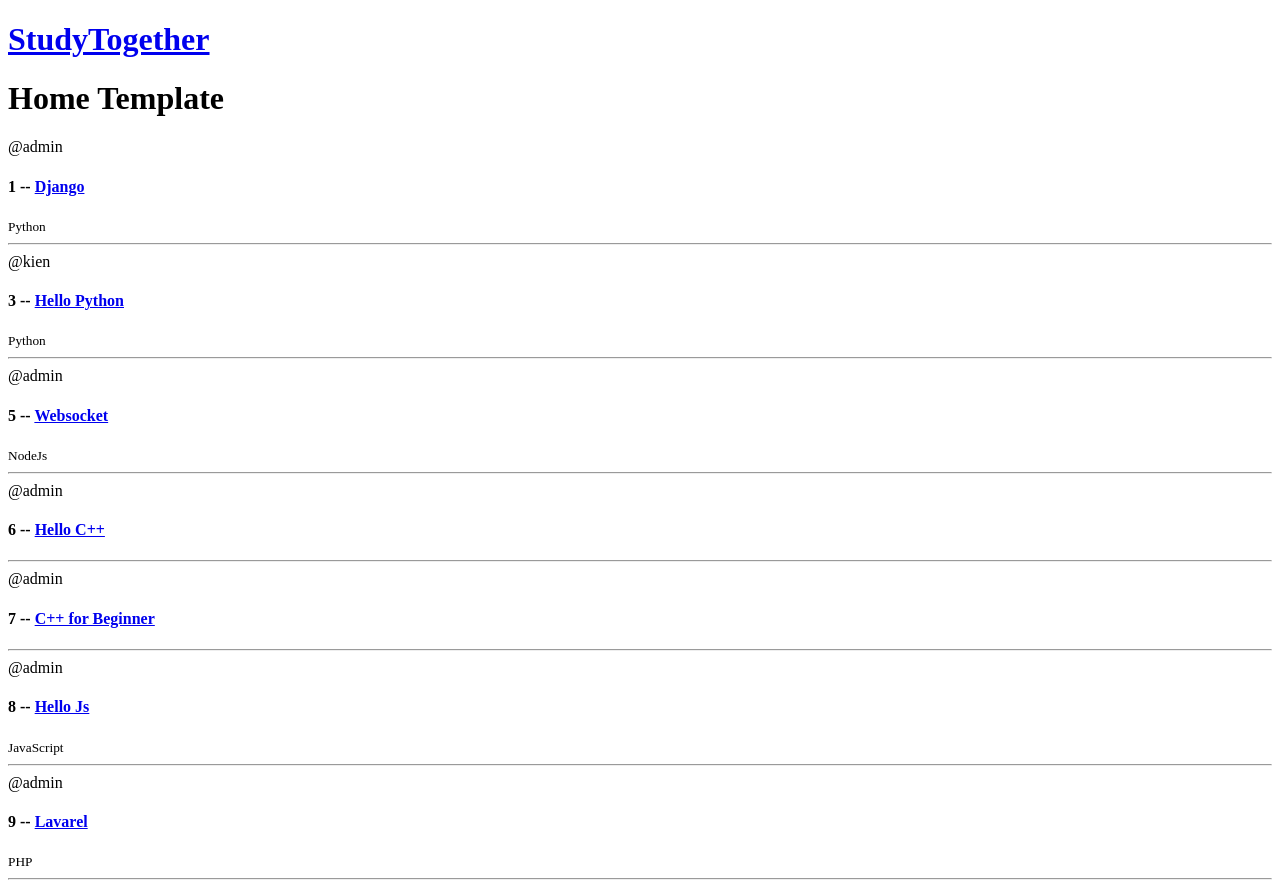
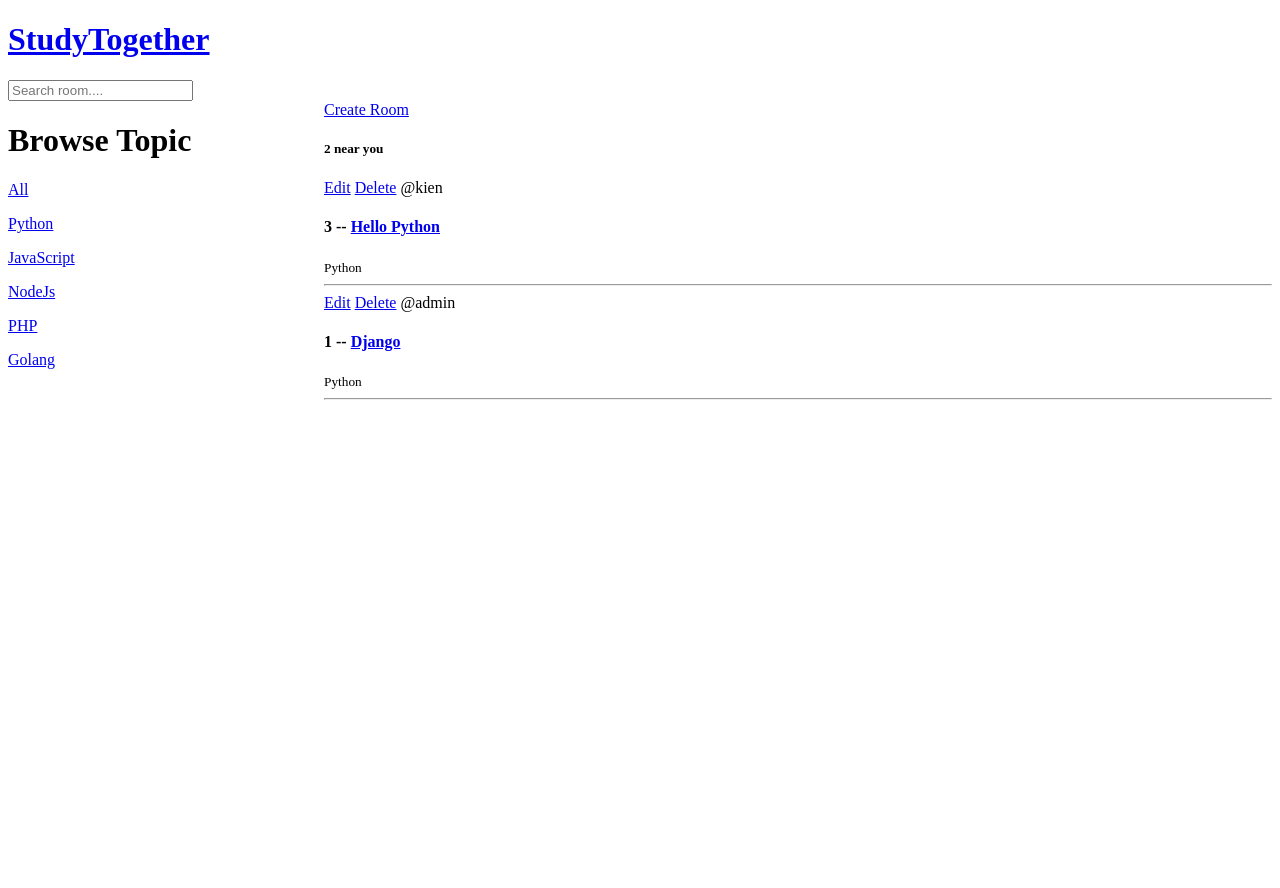
Before and after one commit to codingwithkien/Study-Together-App-with-Django, a Django app: a page that uses templates/navbar.html in a window 1280 px wide. After the commit the page ends 400 px from the top, so only its background shows below. Run offline with Django 5.2, Linux system fonts and the light colour scheme; data comes from the database, SQL or seed files in the repository; both versions use the stored data as it was after the commit.

Commit message:
uodated delete room

```diff
--- a/BaseStudy/models.py
+++ b/BaseStudy/models.py
@@ -17,6 +17,8 @@
     updated = models.DateTimeField(auto_now=True)
     created = models.DateTimeField(auto_now_add=True)
 
+    class Meta:
+        ordering = ['-updated', '-created']
     def __str__(self):
         return self.name
 
--- a/BaseStudy/templates/BaseStudy/home.html
+++ b/BaseStudy/templates/BaseStudy/home.html
@@ -1,26 +1,46 @@
 <!DOCTYPE html>
 <html lang="en">
   <head>
-    <meta charset="UTF-8">
-    <meta name="viewport" content="width=device-width, initial-scale=1.0">
+    <meta charset="UTF-8" />
+    <meta name="viewport" content="width=device-width, initial-scale=1.0" />
     <title>Home | Study Together</title>
+    <style>
+      .home-container {
+        display: grid;
+        grid-template-columns: 1fr 3fr;
+      }
+    </style>
   </head>
   <body>
-    {% extends 'main.html' %}
-
-    {% block content %}
-        <h1>Home Template</h1>
+    {% extends 'main.html' %} {% block content %}
+    <div class="home-container">
+      <div>
+        <h1>Browse Topic</h1>
+        <div>
+            <div>
+                <a href="/">All</a>
+            </div>
+          {% for topic in topics %}
+          <p><a href="/?q={{topic.name}}">{{topic.name}}</a></p>
+          {% endfor %}
+        </div>
+      </div>
+      <div>
+        <a href="/create-room/">Create Room</a>
+        <h5>{{rooms_count}} near you</h5>
 
         {% for room in rooms %}
         <div>
+          <a href="update-room/{{room.id}}">Edit</a>
+          <a href="delete-room/{{room.id}}">Delete</a>
           <span>@{{room.host.username}}</span>
           <h4>{{room.id}} -- <a href="/room/{{room.id}}">{{room.name}}</a></h4>
           <small>{{room.topic.name}}</small>
-            <hr>
+          <hr />
         </div>
         {% endfor %}
-
+      </div>
+    </div>
     {% endblock %}
-
   </body>
 </html>
--- a/BaseStudy/urls.py
+++ b/BaseStudy/urls.py
@@ -3,5 +3,8 @@
 
 urlpatterns = [
     path('', views.home, name='home'),
-    path('room/<str:pk>', views.room, name='room')
+    path('room/<str:pk>', views.room, name='room'),
+    path('create-room/', views.create_room, name='create_room'),
+    path('update-room/<str:pk>', views.update_room, name='update_room'),
+    path('delete-room/<str:pk>', views.delete_room, name='delete_room')
 ]
--- a/BaseStudy/views.py
+++ b/BaseStudy/views.py
@@ -1,15 +1,53 @@
-from django.shortcuts import render
+from django.shortcuts import render, redirect
+from django.db.models import Q
 from django.http import HttpResponse
-from .models import Room
+from .models import Room, Topic
+from .forms import RoomForm
 
 # Create your views here.
 
 def home(request):
-    rooms = Room.objects.all()
-    context = {'rooms': rooms}
+    q = request.GET.get('q') if request.GET.get('q') != None else ''
+    rooms = Room.objects.filter(
+        Q(topic__name__icontains=q) |
+        Q(name__icontains=q)
+        )
+    topics = Topic.objects.all()
+    room_counts = rooms.count()
+    context = {'rooms': rooms, 'topics': topics, 'rooms_count': room_counts}
     return render(request, 'BaseStudy/home.html', context)
 
 def room(request, pk):
     room = Room.objects.get(id=pk)
     context = {'room': room}
     return render(request, 'BaseStudy/room.html', context)
+
+def create_room(request):
+    form = RoomForm()
+    if request.method == 'POST':
+        form = RoomForm(request.POST)
+        if form.is_valid():
+            form.save()
+            return redirect('home')
+    context = {'form': form}
+    return render(request, 'BaseStudy/room_form.html', context)
+
+def update_room(request, pk):
+    room = Room.objects.get(id=pk)
+    form = RoomForm(instance=room)
+    if request.method == 'POST':
+        form = RoomForm(request.POST, instance=room)
+        if form.is_valid():
+            form.save()
+            return redirect('home')
+    context = {'form': form}
+    return render(request, 'BaseStudy/room_form.html', context)
+
+
+def delete_room(request, pk):
+    room = Room.objects.get(id=pk)
+    if request.method == 'POST':
+        room.delete()
+        return redirect('home')
+    context = {'room': room}
+    return render(request, 'BaseStudy/delete.html', context)
--- a/templates/navbar.html
+++ b/templates/navbar.html
@@ -1,3 +1,7 @@
 <a href="/">
   <h1>StudyTogether</h1>
 </a>
+
+<form action="/" method="GET">
+  <input type="text" name="q" placeholder="Search room....">
+</form>
```
Also changed, not shown: BaseStudy/forms.py (added, +7 -0 lines), BaseStudy/templates/BaseStudy/delete.html (added, +12 -0 lines), BaseStudy/templates/BaseStudy/room_form.html (+12 -0 lines), db.sqlite3. Lines whose indentation alone changed are shown as unchanged.
